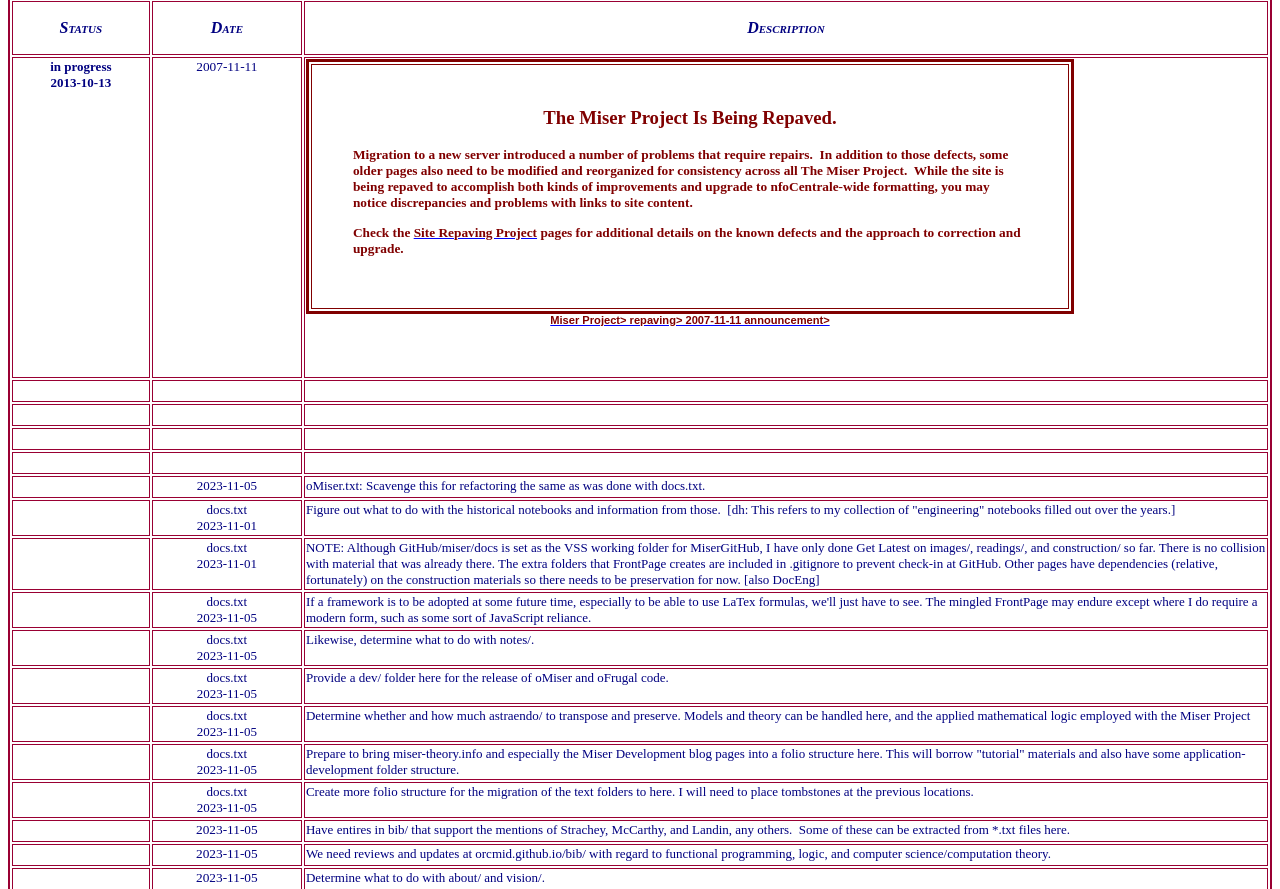
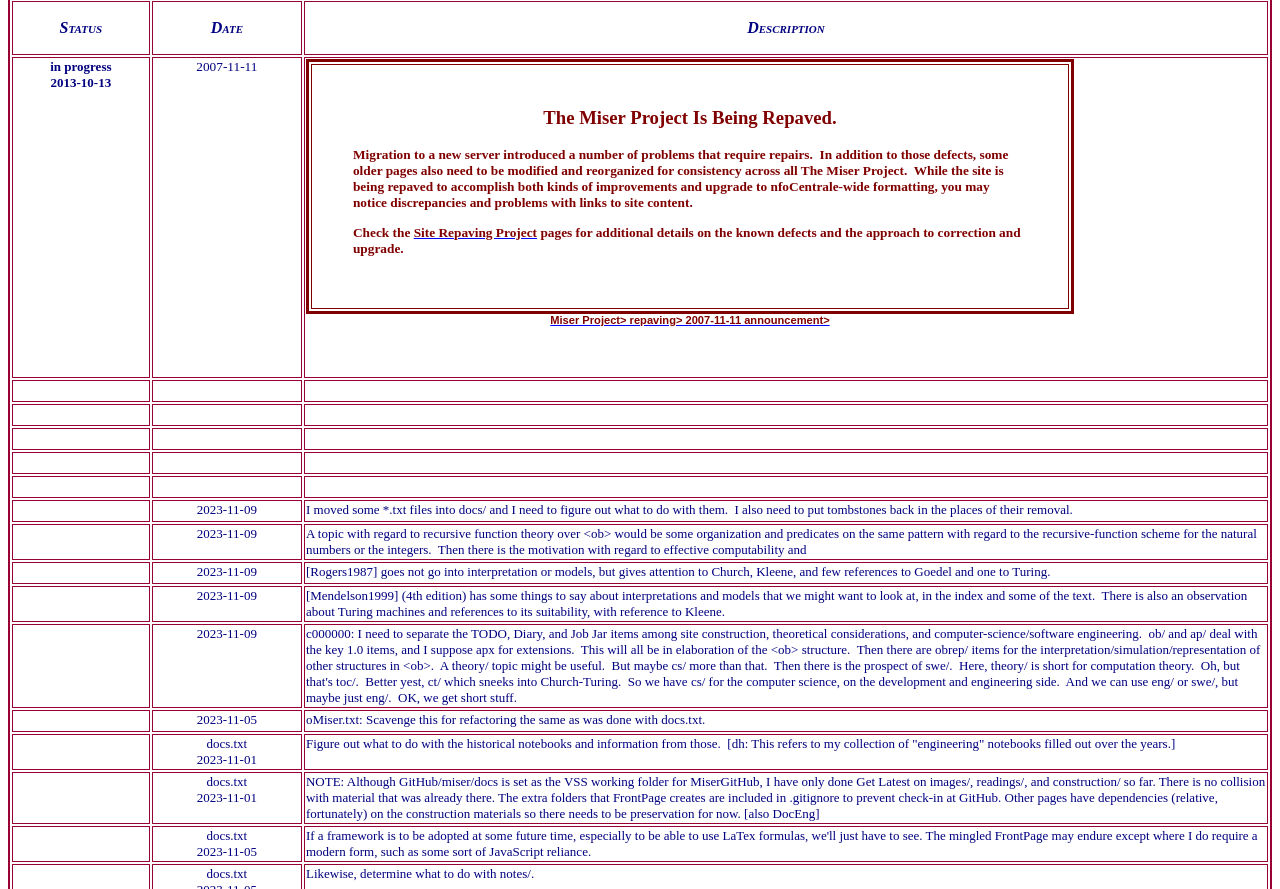
Before and after one commit to orcmid/miser, a plain HTML site: page docs/c000000.htm in a window 1280 px wide. Shown: the part 169-1058 px from the top of the page. Drawn offline with Linux system fonts and the light colour scheme.

Commit message:
c000000.htm notes on organization and some sources

```diff
--- a/docs/c000000.htm
+++ b/docs/c000000.htm
@@ -38,8 +38,8 @@
       <p align="right"><b><code><a href="c000000.htm" target="_top">c000000</a>&gt;</code></b><br>
       <small><small>
 		<!--webbot bot="Timestamp" S-Type="EDITED"
-      S-Format="%Y-%m-%d" startspan -->2023-11-05<!--webbot bot="Timestamp" i-checksum="12092" endspan -->
-      -<!--webbot bot="Timestamp" S-Type="EDITED" S-Format="%H:%M %Z" startspan -->09:10 -0800<!--webbot bot="Timestamp" i-checksum="11946" endspan -->
+      S-Format="%Y-%m-%d" startspan -->2023-11-09<!--webbot bot="Timestamp" i-checksum="12100" endspan -->
+      -<!--webbot bot="Timestamp" S-Type="EDITED" S-Format="%H:%M %Z" startspan -->14:01 -0800<!--webbot bot="Timestamp" i-checksum="11945" endspan -->
       </small></small></p>
       </td>
 
@@ -133,6 +133,72 @@
 
     <tr>
       <td width="11%" align="center" valign="top">&nbsp;</td>
+      <td width="11%" align="center" valign="top">&nbsp;</td>
+      <td width="78%" align="left" valign="top">
+        &nbsp;</td>
+    </tr>
+
+    <tr>
+      <td width="11%" align="center" valign="top">&nbsp;</td>
+      <td width="11%" align="center" valign="top"><font size="2">2023-11-09</font></td>
+      <td width="78%" align="left" valign="top">
+        <font size="2">I moved some *.txt files into docs/ and I need to figure
+		out what to do with them.&nbsp; I also need to put tombstones back in
+		the places of their removal.</font></td>
+    </tr>
+
+    <tr>
+      <td width="11%" align="center" valign="top">&nbsp;</td>
+      <td width="11%" align="center" valign="top"><font size="2">2023-11-09</font></td>
+      <td width="78%" align="left" valign="top">
+        <font size="2">A topic with regard to recursive function theory over
+		&lt;ob&gt; would be some organization and predicates on the same pattern with
+		regard to the recursive-function scheme for the natural numbers or the
+		integers.&nbsp; Then there is the motivation with regard to effective
+		computability and </font></td>
+    </tr>
+
+    <tr>
+      <td width="11%" align="center" valign="top">&nbsp;</td>
+      <td width="11%" align="center" valign="top"><font size="2">2023-11-09</font></td>
+      <td width="78%" align="left" valign="top">
+        <font size="2">[Rogers1987] goes not go into interpretation or models,
+		but gives attention to Church, Kleene, and few references to Goedel and
+		one to Turing.</font></td>
+    </tr>
+
+    <tr>
+      <td width="11%" align="center" valign="top">&nbsp;</td>
+      <td width="11%" align="center" valign="top"><font size="2">2023-11-09</font></td>
+      <td width="78%" align="left" valign="top">
+        <font size="2">[Mendelson1999] (4th edition) has some things to say
+		about interpretations and models that we might want to look at, in the
+		index and some of the text.&nbsp; There is also an observation about
+		Turing machines and references to its suitability, with reference to
+		Kleene.</font></td>
+    </tr>
+
+    <tr>
+      <td width="11%" align="center" valign="top">&nbsp;</td>
+      <td width="11%" align="center" valign="top"><font size="2">2023-11-09</font></td>
+      <td width="78%" align="left" valign="top">
+        <font size="2">c000000: I need to separate the TODO, Diary, and Job Jar
+		items among site construction, theoretical considerations, and
+		computer-science/software engineering.&nbsp; ob/ and ap/ deal with the
+		key 1.0 items, and I suppose apx for extensions.&nbsp; This will all be
+		in elaboration of the &lt;ob&gt; structure.&nbsp; Then there are obrep/ items
+		for the interpretation/simulation/representation of other structures in
+		&lt;ob&gt;.&nbsp; A theory/ topic might be useful.&nbsp; But maybe cs/ more
+		than that.&nbsp; Then there is the prospect of swe/.&nbsp; Here, theory/
+		is short for computation theory.&nbsp; Oh, but that's toc/.&nbsp; Better
+		yest, ct/ which sneeks into Church-Turing.&nbsp; So we have cs/ for the
+		computer science, on the development and engineering side.&nbsp; And we
+		can use eng/ or swe/, but maybe just eng/.&nbsp; OK, we get short stuff.&nbsp;
+		</font></td>
+    </tr>
+
+    <tr>
+      <td width="11%" align="center" valign="top">&nbsp;</td>
       <td width="11%" align="center" valign="top"><font size="2">2023-11-05</font></td>
       <td width="78%" align="left" valign="top">
         <font size="2">oMiser.txt: Scavenge this for refactoring the same as was
```
